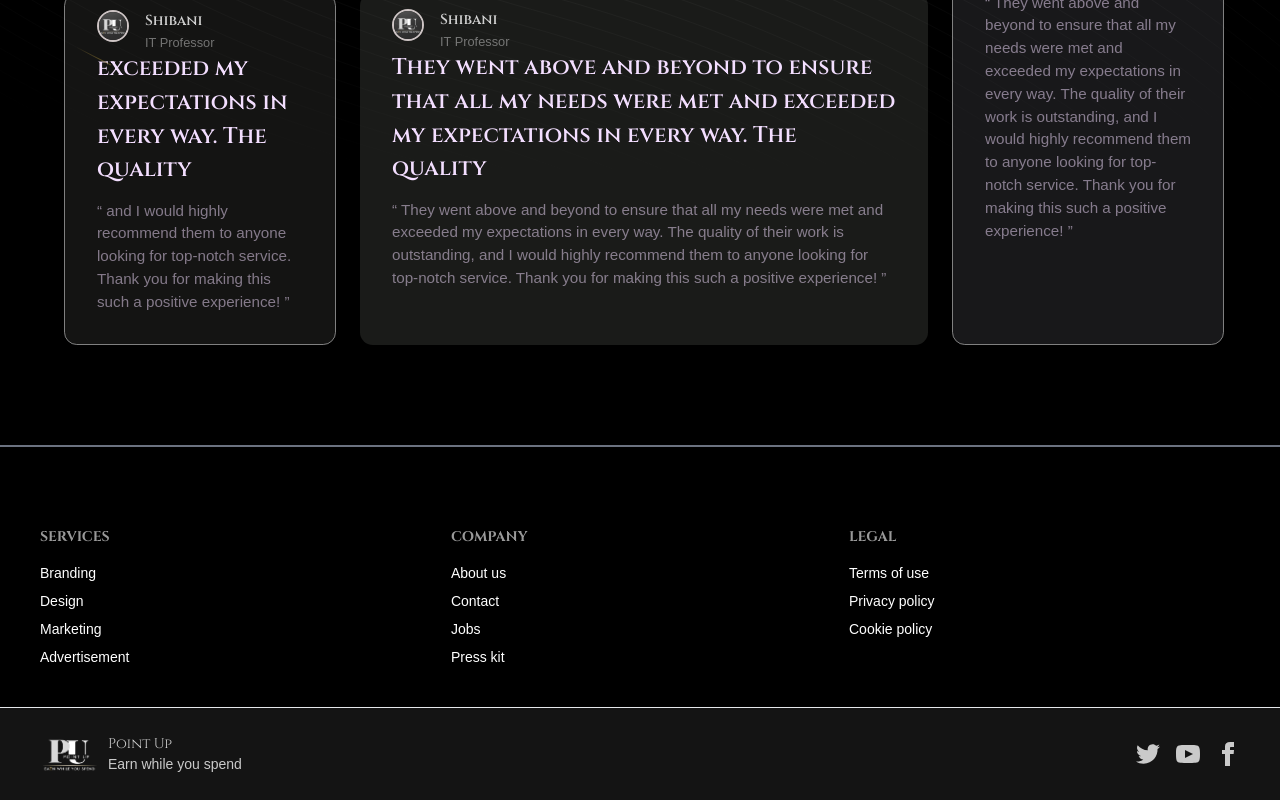
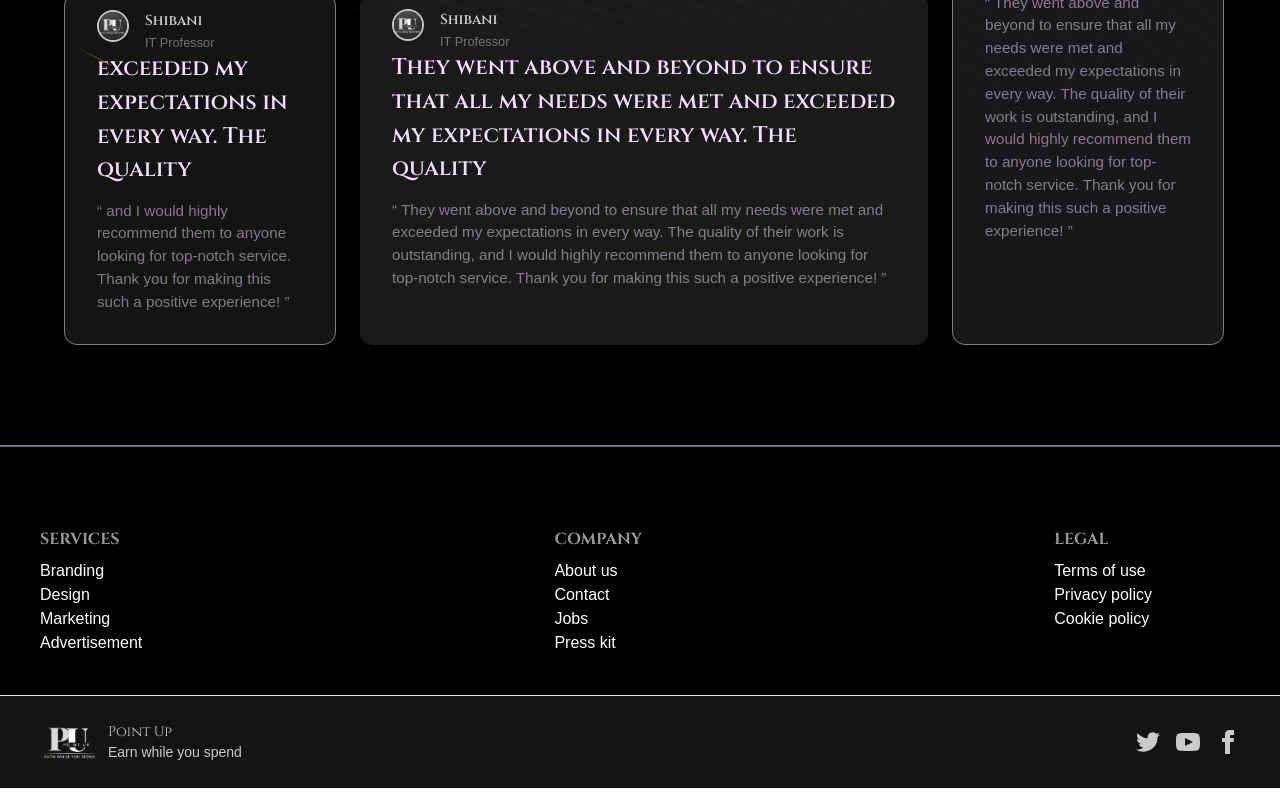
Before and after one commit to Samad-11/pointup, a Next.js app: page / in a window 1280 px wide. Shown: the part 3715-4515 px from the top of the page. Built offline with nearby package versions, Linux system fonts and the light colour scheme; a web font is replaced by a local one.

Commit message:
footer wrap

```diff
--- a/src/components/Footer.tsx
+++ b/src/components/Footer.tsx
@@ -15,22 +15,28 @@ export default Footer
 
 const FooterOne = () => {
     return (
-        <footer className="footer p-10 pt-20 border-t-2 border-gray-500 bg-black text-white">
-            <nav>
+        <footer className="flex p-10 pt-20 border-t-2 border-gray-500 bg-black text-white
+        justify-between
+        flex-wrap
+        sm:pr-32
+        gap-y-8
+        ">
+
+            <nav className='flex flex-col'>
                 <h6 className="footer-title">Services</h6>
                 <Link href="" className="link link-hover font-fauna">Branding</Link>
                 <Link href="" className="link link-hover font-fauna">Design</Link>
                 <Link href="" className="link link-hover font-fauna">Marketing</Link>
                 <Link href="" className="link link-hover font-fauna">Advertisement</Link>
             </nav>
-            <nav>
+            <nav className='flex flex-col'>
                 <h6 className="footer-title">Company</h6>
                 <Link href="" className="link link-hover font-fauna">About us</Link>
                 <Link href="" className="link link-hover font-fauna">Contact</Link>
                 <Link href="" className="link link-hover font-fauna">Jobs</Link>
                 <Link href="" className="link link-hover font-fauna">Press kit</Link>
             </nav>
-            <nav>
+            <nav className='flex flex-col'>
                 <h6 className="footer-title">Legal</h6>
                 <Link href="" className="link link-hover font-fauna">Terms of use</Link>
                 <Link href="" className="link link-hover font-fauna">Privacy policy</Link>
```
